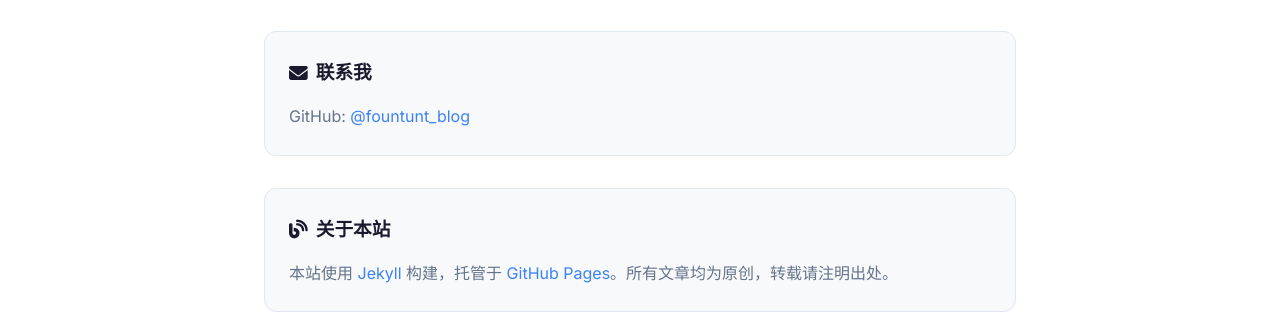
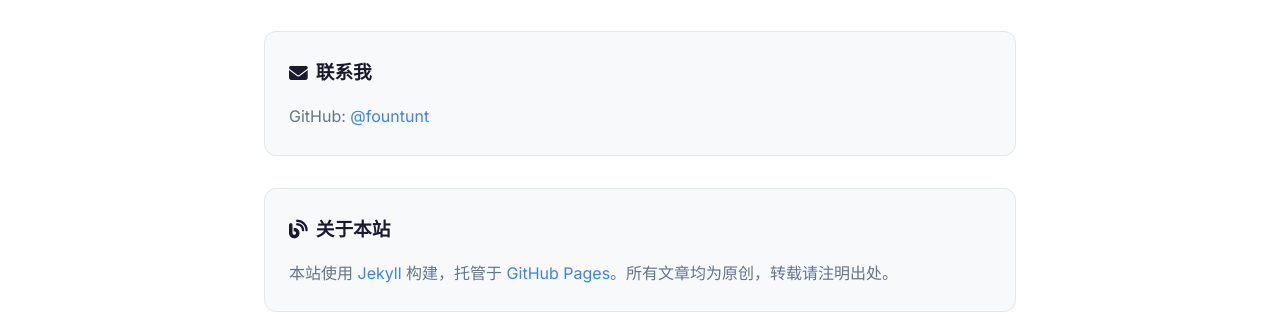
Before and after one commit to fountunt/fountunt.github.io, a Jekyll site: the page built from about.md, in a window 1280 px wide. Shown: the part 377-689 px from the top of the page. Built offline with Jekyll 4.4.1, drawn with Linux system fonts in a browser that asks for light colours.

```diff
--- a/_config.yml
+++ b/_config.yml
@@ -8,11 +8,11 @@
 # 如果你用 <username>.github.io 格式，baseurl 设为 ""
 # 如果用自定义域名，也是 ""
 baseurl: ""
-url: "https://fountunt_blog.github.io"
+url: "https://fountunt.github.io"
 
 # 社交链接
 social:
-  github: fountunt_blog
+  github: fountunt
 
 # 主题设置
 permalink: /:year/:month/:title/
```
